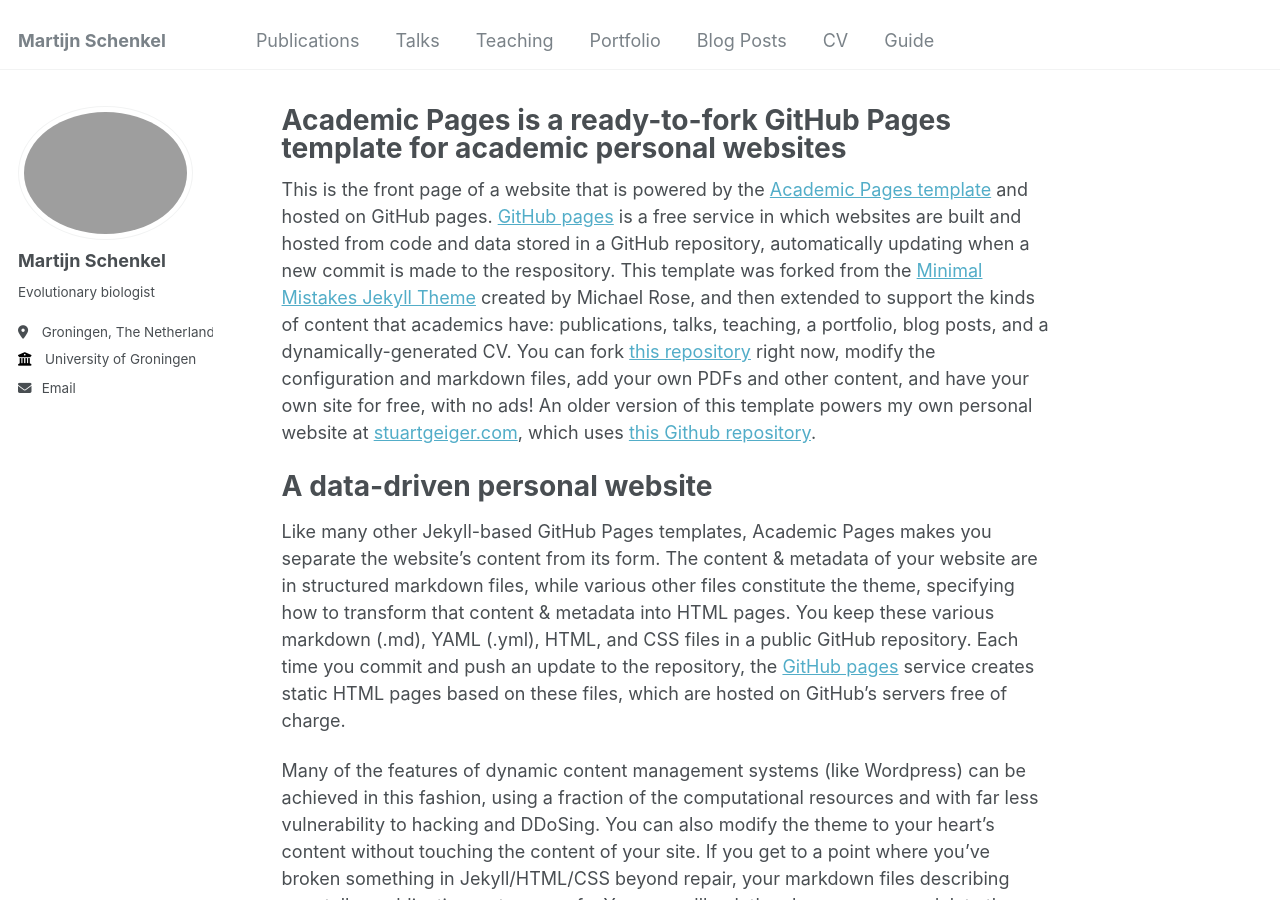
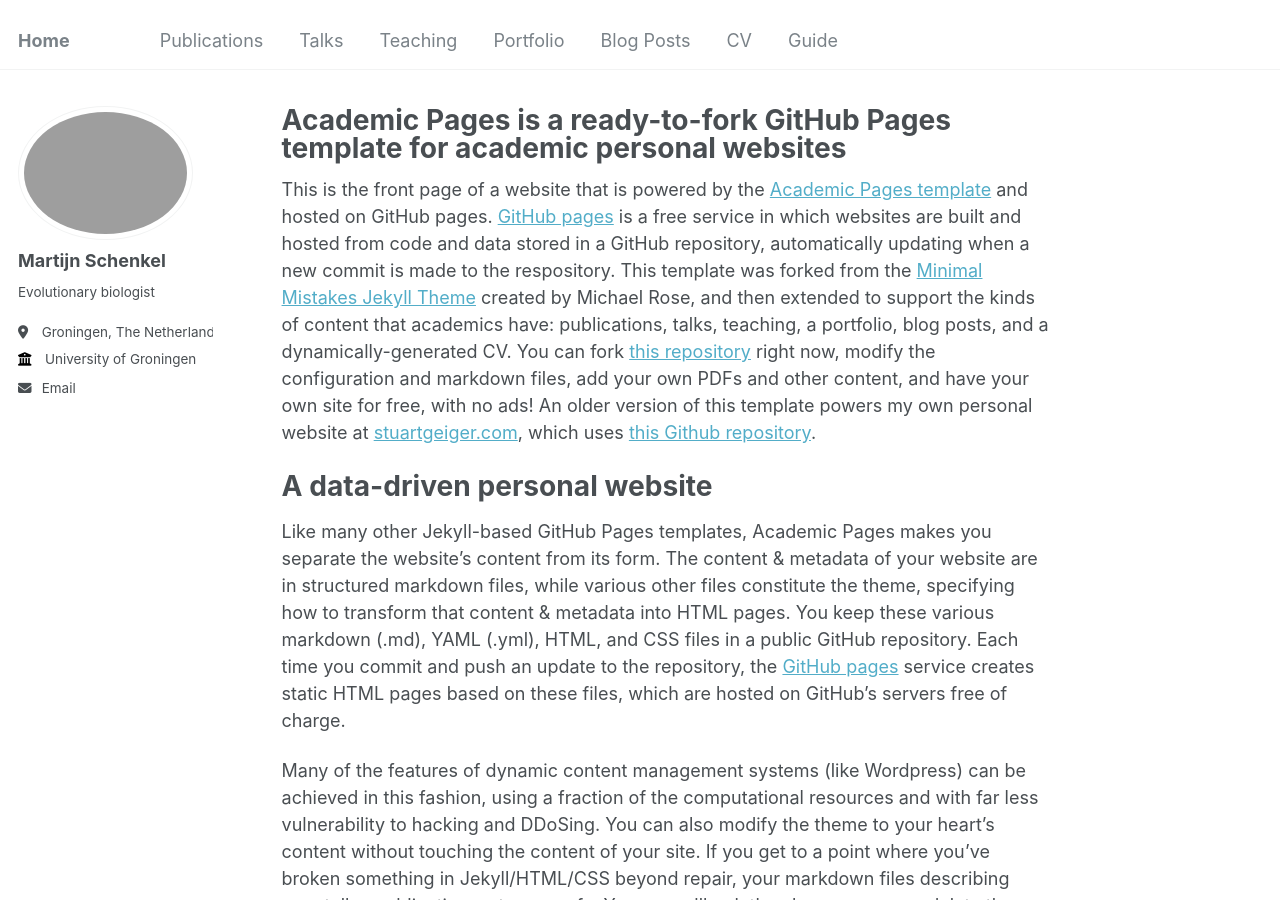
Before and after one commit to MartijnSchenkel/MartijnSchenkel.github.io, a Jekyll site: the page built from _pages/about.md, in a window 1280 px wide and 900 px high. Built offline with Jekyll 4.4.1, drawn with Linux system fonts in a browser that asks for light colours.

Commit message:
Update _config.yml

```diff
--- a/_config.yml
+++ b/_config.yml
@@ -8,7 +8,7 @@
 
 # Basic Site Settings
 locale                   : "en-US"
-title                    : "Martijn Schenkel"
+title                    : "Home"
 title_separator          : "-"
 name                     : &name "Martijn Schenkel"
 description              : &description "Evolutionary biologist"
```
